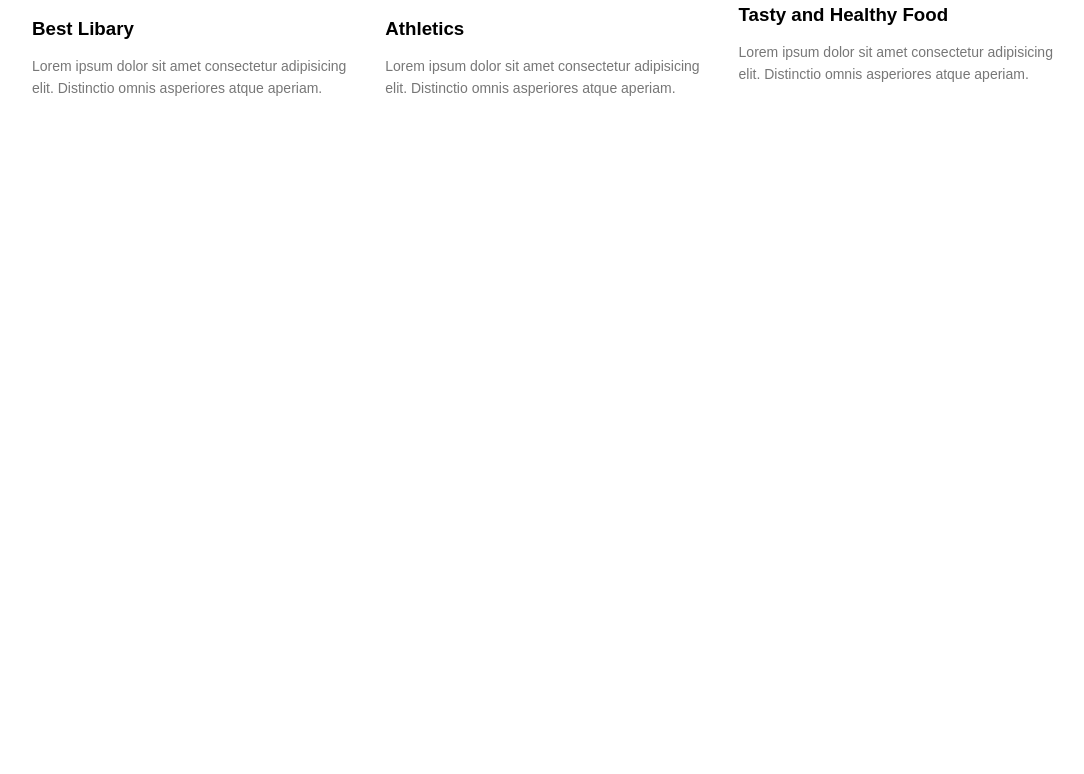
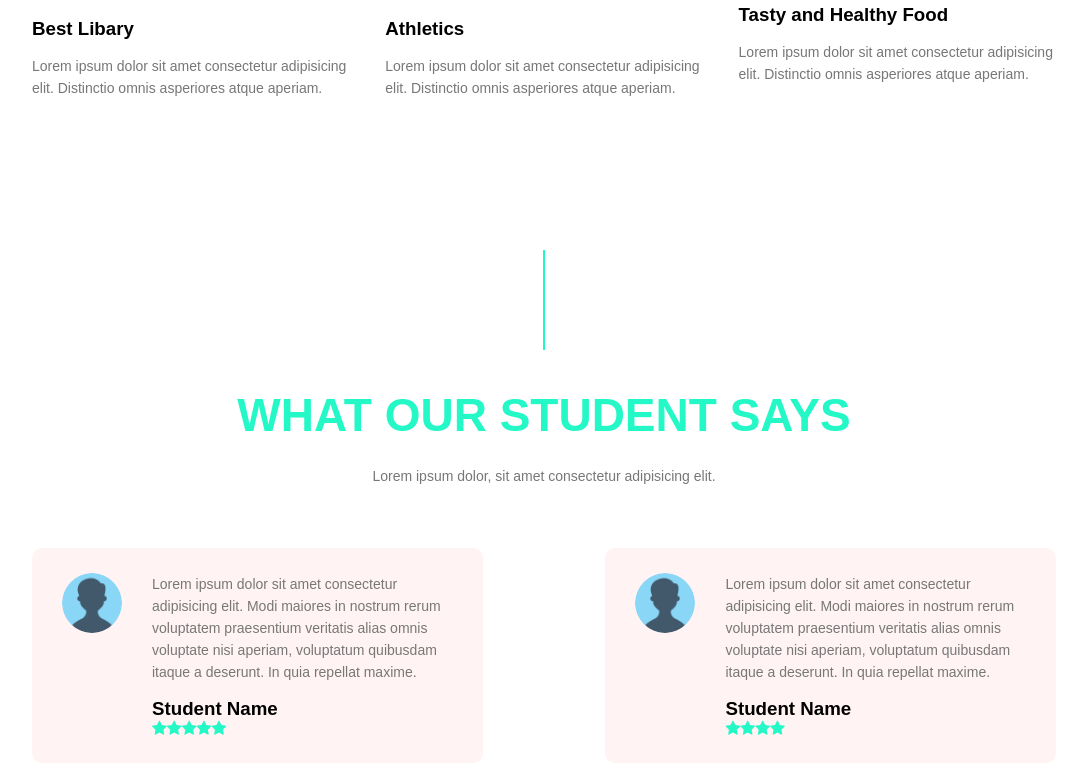
Before and after one commit to muzammilpro/Figma_To_NextJs, a Next.js app: page / in a window 1280 px wide. Shown: the part 2997-3771 px from the top of the page, without its empty margins (96-1180 px from the left). Before the commit the page ends 3147 px from the top, so only its background shows below. Built offline with nearby package versions, Linux system fonts and the light colour scheme.

Commit message:
Do SOme Changes

```diff
--- /dev/null
+++ b/app/(Components)/StudentCard/StudentCard.js
@@ -0,0 +1,22 @@
+import Image from 'next/image'
+
+export default function StudentCard(props) {
+  return (
+    <>
+     <div class="testimonials-col">
+                <Image src={props.scr} alt="oo.." />
+                <div>
+                    <p>Lorem ipsum dolor sit amet consectetur adipisicing elit. Modi maiores in nostrum rerum voluptatem
+                        praesentium veritatis alias omnis voluptate nisi aperiam, voluptatum quibusdam itaque a
+                        deserunt. In quia repellat maxime.</p>
+                    <h3>Student Name</h3>
+                    <i class="fa fa-star"></i>
+                    <i class="fa fa-star"></i>
+                    <i class="fa fa-star"></i>
+                    <i class="fa fa-star"></i>
+                    <i class={props.classTitle}></i>
+                </div>
+            </div>
+    </>
+  )
+}
--- a/app/page.js
+++ b/app/page.js
@@ -10,6 +10,11 @@ import OurFacilitiesCard from './(Components)/OurFacilitiesCard/OurFacilitiesCar
 import img3 from '../public/img/libary.png'
 import img4 from '../public/img/playground.png'
 import img5 from '../public/img/food.png'
+import UserImg from '../public/img/user.png'
+import StudentCard from './(Components)/StudentCard/StudentCard'
+
+
+
 export default function Home() {
   return (
 
@@ -22,7 +27,7 @@ export default function Home() {
           <p>Lorem ipsum dolor sit, amet consectetur adipisicing elit. Velit consequuntur corrupti sapiente aut porro
             <br /> esse blanditiis in quae perspiciatis quo.
           </p>
-          <Button text="Visit us to know more"/>
+          <Button text="Visit us to know more" />
         </div>
       </section>
 
@@ -36,8 +41,8 @@ export default function Home() {
 
         <div className="row">
           <Cards tittle="Undergraduate Programs" />
-          <Cards tittle="Graduate Programs"/>
-          <Cards tittle="Adult Learning & Degree Completion"/>
+          <Cards tittle="Graduate Programs" />
+          <Cards tittle="Adult Learning & Degree Completion" />
         </div>
       </section>
 
@@ -50,28 +55,41 @@ export default function Home() {
         <p>Lorem ipsum dolor, sit amet consectetur adipisicing elit.</p>
 
         <div className="row">
-          <VirtualImages heading="DELHI" scr={img}/>
-          <VirtualImages heading="HYDERABAD" scr={img1}/>
-          <VirtualImages heading="MUMBAI" scr={img2}/>
+          <VirtualImages heading="DELHI" scr={img} />
+          <VirtualImages heading="HYDERABAD" scr={img1} />
+          <VirtualImages heading="MUMBAI" scr={img2} />
 
         </div>
       </section>
 
       <section className="facilities">
         <div className="PageBlock">
-            <div className="verticalLine"></div>
-            <div className="Clear"></div>
+          <div className="verticalLine"></div>
+          <div className="Clear"></div>
         </div>
         <h1>Our Facilities</h1>
         <p>Lorem ipsum dolor, sit amet consectetur adipisicing elit.</p>
 
         <div className="row">
-            <OurFacilitiesCard scr={img3} tittle="Best Libary"/>
-            <OurFacilitiesCard scr={img4} tittle="Athletics"/>
-            <OurFacilitiesCard scr={img5} tittle="Tasty and Healthy Food"/>
+          <OurFacilitiesCard scr={img3} tittle="Best Libary" />
+          <OurFacilitiesCard scr={img4} tittle="Athletics" />
+          <OurFacilitiesCard scr={img5} tittle="Tasty and Healthy Food" />
+        </div>
+      </section>
 
+      <section class="testimonials">
+        <div class="PageBlock">
+          <div class="verticalLine"></div>
+          <div class="Clear"></div>
         </div>
-    </section>
+        <h1>What Our Student Says</h1>
+        <p>Lorem ipsum dolor, sit amet consectetur adipisicing elit.</p>
+
+        <div class="row">
+          <StudentCard scr={UserImg} classTitle="fa fa-star" />
+          <StudentCard scr={UserImg} classTitle="fa fa-star-half-alt" />
+        </div>
+      </section>
 
     </>
   )
```
